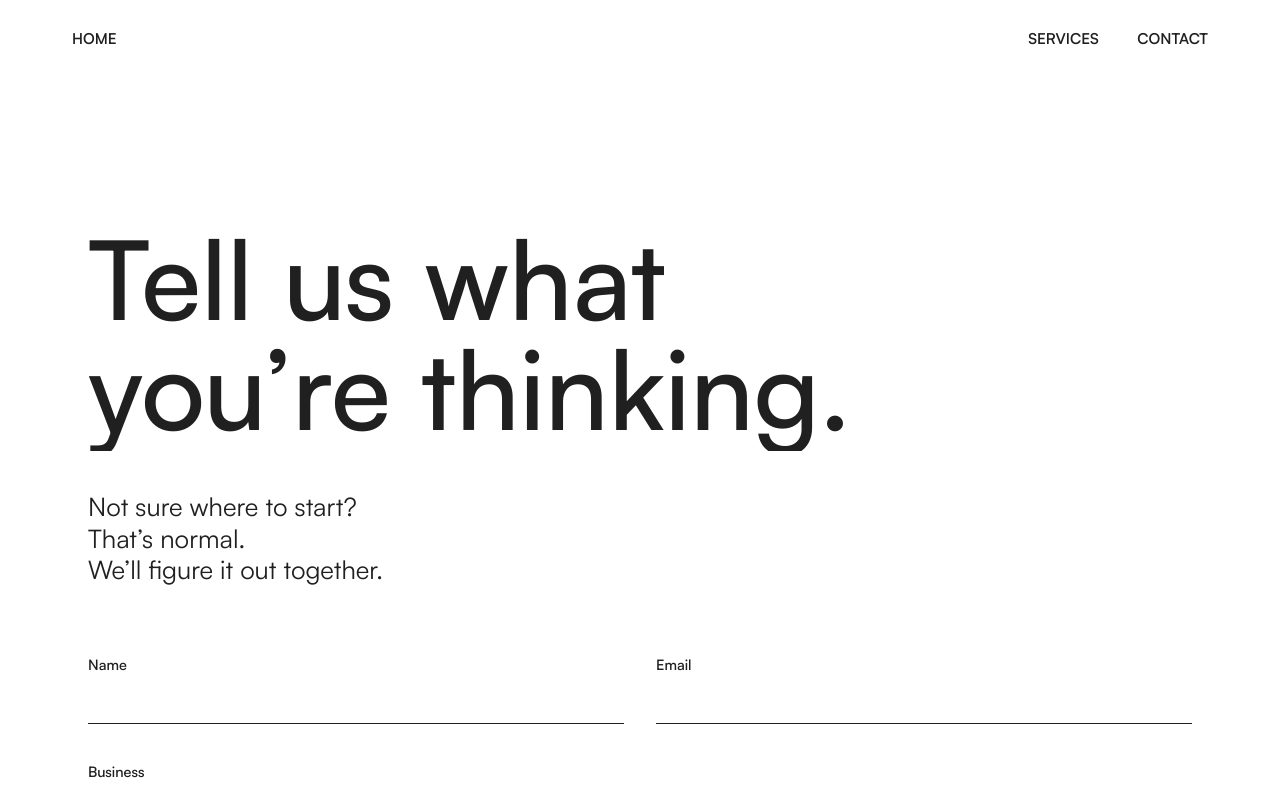
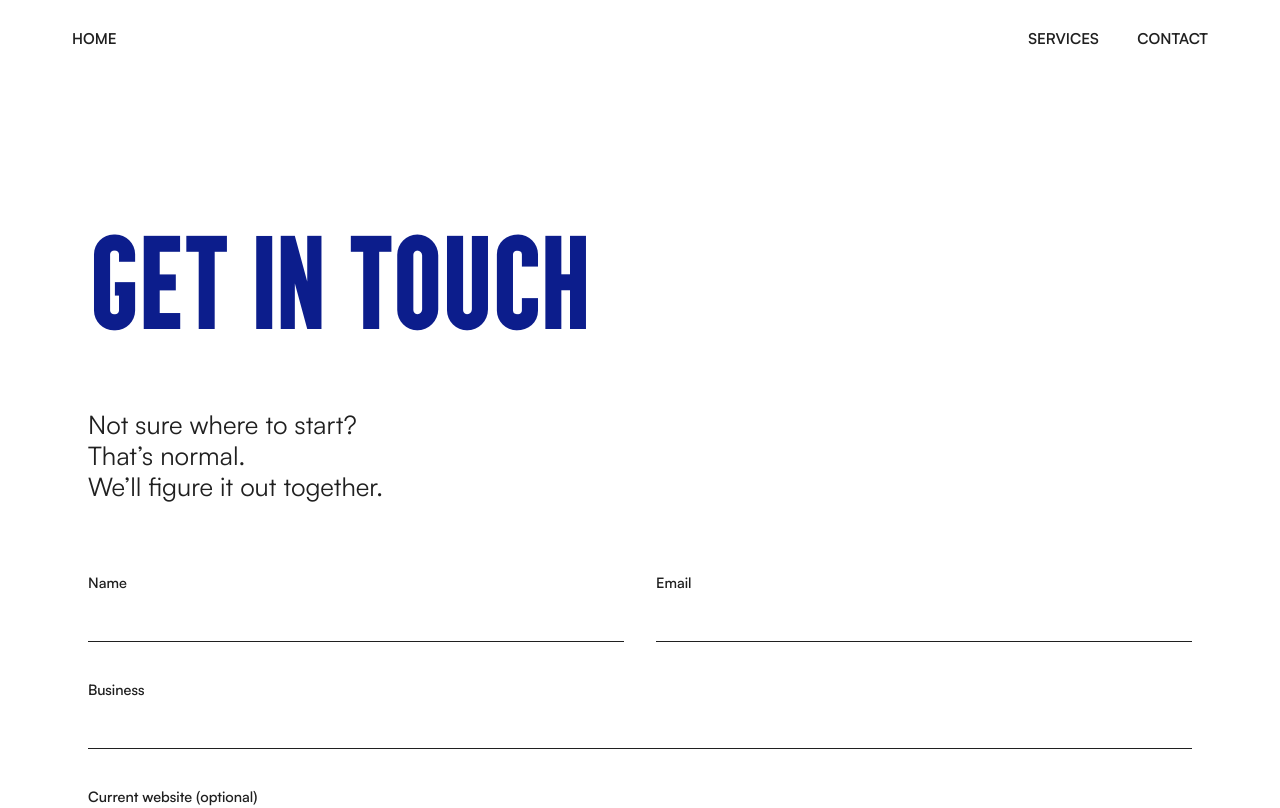
Before and after one commit to aneesa-22/linear, a Next.js app: page /contact in a window 1280 px wide. Shown: the top 808 px of the page. Built offline with nearby package versions, Linux system fonts and the light colour scheme; no server answers.

Commit message:
goodnight

```diff
--- a/src/app/contact/contact.module.css
+++ b/src/app/contact/contact.module.css
@@ -18,12 +18,24 @@
 .title {
   max-width: 10.9ch;
   margin: 0;
+  padding-top: 0.08em;
   padding-bottom: 0.08em;
-  font-family: var(--font-satoshi);
-  font-size: clamp(3.65rem, 8.6vw, 7.65rem);
-  font-weight: 520;
-  line-height: 1;
-  letter-spacing: 0;
+  color: var(--color-cobalt);
+  font-family: var(--font-theatre-condensed);
+  font-size: clamp(5.1rem, 10.4vw, 9.25rem);
+  font-weight: 500;
+  line-height: 0.94;
+  letter-spacing: -0.025em;
+  transition:
+    color 250ms cubic-bezier(0.22, 1, 0.36, 1),
+    transform 250ms cubic-bezier(0.22, 1, 0.36, 1),
+    letter-spacing 250ms cubic-bezier(0.22, 1, 0.36, 1);
+}
+
+.title:hover,
+.title:focus-visible {
+  letter-spacing: 0.02em;
+  transform: translateY(-2px);
 }
 
 .intro {
@@ -314,8 +326,8 @@
 
   .title {
     max-width: 11ch;
-    font-size: clamp(2.8rem, 13.2vw, 4.1rem);
-    line-height: 1.01;
+    font-size: clamp(5rem, 24vw, 7rem);
+    line-height: 0.96;
   }
 
   .intro {
--- a/src/app/contact/page.tsx
+++ b/src/app/contact/page.tsx
@@ -22,7 +22,7 @@ export default function ContactPage() {
         <div className={styles.inner}>
           <Reveal as="div" delay={0.12}>
             <h1 id="contact-title" className={styles.title}>
-              Tell us what you’re thinking.
+              GET IN TOUCH
             </h1>
           </Reveal>
 
```
